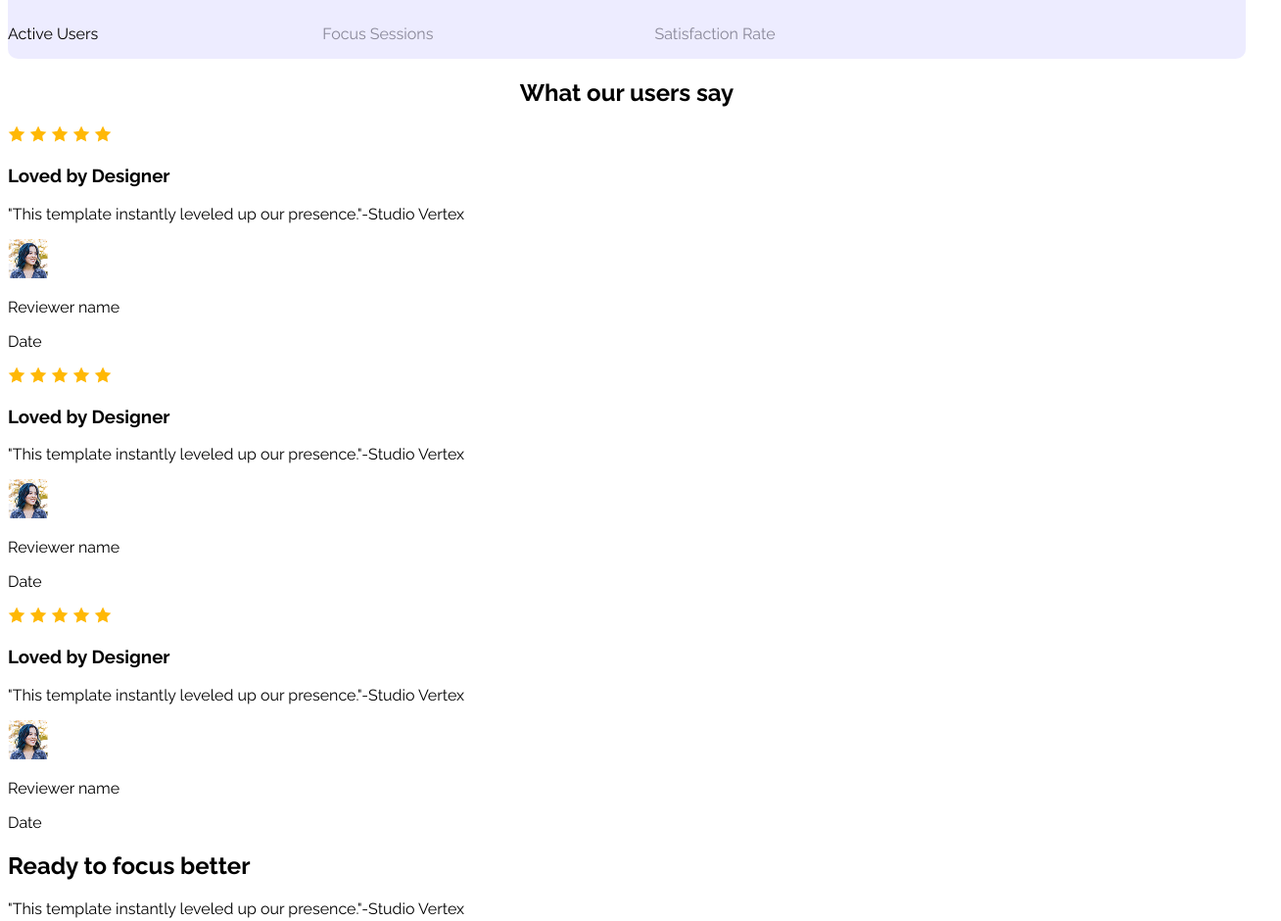
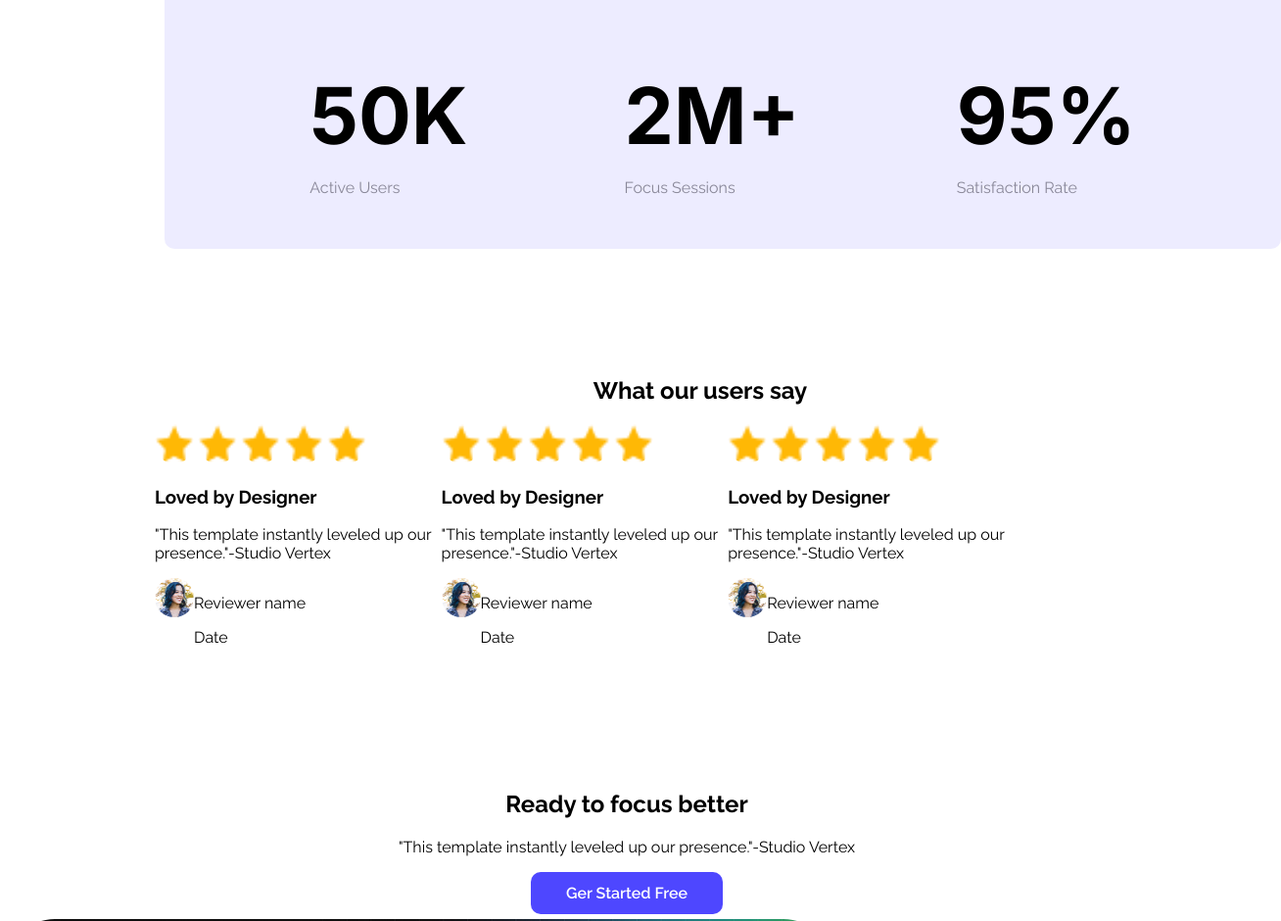
Before and after one commit to aion-shahriar/web-flow-A01, a plain HTML site: page index.html in a window 1280 px wide. Shown: the part 1412-2352 px from the top of the page at 98% size, 1308 px wide, since content can reach past the window. Drawn offline with Linux system fonts and the light colour scheme.

Commit message:
Worked untill form section

```diff
--- a/index.html
+++ b/index.html
@@ -52,15 +52,15 @@
         <h2 class="center">Joined Thousands of Productive Users</h2>
         <div class="stats">
             <div class="user">
-                <h2 class="font-inter">50K</h2>
-                <p>Active Users</p>
+                <h2 class="font-inter number">50K</h2>
+                <p class="light-dark">Active Users</p>
             </div>
             <div class="session">
-                <h2 class="font-inter">2M+</h2>
+                <h2 class="font-inter number">2M+</h2>
                 <p class="light-dark">Focus Sessions</p>
             </div>
             <div class="rate">
-                <h2 class="font-inter">95%</h2>
+                <h2 class="font-inter number">95%</h2>
                 <p class="light-dark">Satisfaction Rate</p>
             </div>
         </div>
@@ -78,7 +78,7 @@
                     <img src="./Assets/icon-star.png" alt="">
                 </div>
                 <h3>Loved by Designer</h3>
-                <p>"This template instantly leveled up our presence."-Studio Vertex</p>
+                <p>"This template instantly leveled up our<br> presence."-Studio Vertex</p>
                 <div class="reviewer-container">
                     <img src="./Assets/avatar.png">
                     <div class="reviewer-info">
@@ -97,7 +97,7 @@
                     <img src="./Assets/icon-star.png" alt="">
                 </div>
                 <h3>Loved by Designer</h3>
-                <p>"This template instantly leveled up our presence."-Studio Vertex</p>
+                <p>"This template instantly leveled up our<br> presence."-Studio Vertex</p>
                 <div class="reviewer-container">
                     <img src="./Assets/avatar.png">
                     <div class="reviewer-info">
@@ -116,7 +116,7 @@
                     <img src="./Assets/icon-star.png" alt="">
                 </div>
                 <h3>Loved by Designer</h3>
-                <p>"This template instantly leveled up our presence."-Studio Vertex</p>
+                <p>"This template instantly leveled up our<br> presence."-Studio Vertex</p>
                 <div class="reviewer-container">
                     <img src="./Assets/avatar.png">
                     <div class="reviewer-info">
@@ -130,9 +130,12 @@
     </section>
 
     <section class="focus-container">
-        <h2>Ready to focus better</h2>
-        <p>"This template instantly leveled up our presence."-Studio Vertex</p>
-        <button class="btn">Ger Started Free</button>
+        <div class="focus-content">
+            <h2>Ready to focus better</h2>
+            <p>"This template instantly leveled up our presence."-Studio Vertex</p>
+            <button class="btn">Ger Started Free</button>
+        </div>
+
         <img src="./Assets/wc-big.png" alt="">
     </section>
 
--- a/styles/style.css
+++ b/styles/style.css
@@ -82,11 +82,11 @@ nav {
     display: flex;
     justify-content: space-around;
     align-items: center;
+    margin-top: 130px;
 }
 
 #conf-img {
-    border: 1px solid black;
-    border-radius: 40px;
+    border-radius: 48px;
 }
 
 
@@ -96,10 +96,15 @@ nav {
     background-color: rgba(78,71,255,0.1);
     border: none;
     border-radius: 10px;
+    height: 300px;
+    width: 1140px;
+    margin-left: 160px;
+    margin-top: 100px;
 }
 
 .stats {
     display: flex;
+    justify-content:center;
     gap: 160px;
 }
 
@@ -108,12 +113,52 @@ nav {
     font-size: 80px;
 }
 
+.number {
+    margin-bottom: 0;
+}
+
 
 /* review styles */
+
+.review-container {
+    margin-left:150px;
+    margin-top: 130px;
+    margin-bottom: 130px;
+}
+
+.reviewer-container {
+    display: flex;
+
+}
+
+.review-container img {
+    width: 40px;
+    height: 40px;
+    border-radius:50%;
+}
+
+.reviews {
+    display: flex;
+    gap: 10px;
+}
 
 
 
 /* focus styles */
+
+.focus-container {
+
+}
+
+.focus-content {
+    text-align:center;
+    margin-bottom:5px;
+}
+
+.focus-container img {
+    margin: 0 auto;
+    border-radius:48px;
+}
 
 
 /* form styles */
```
